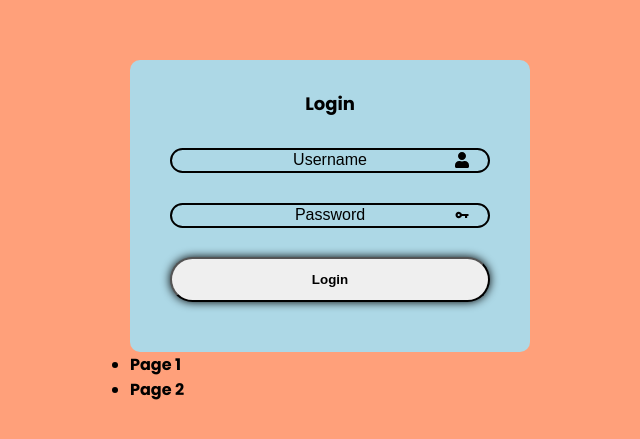
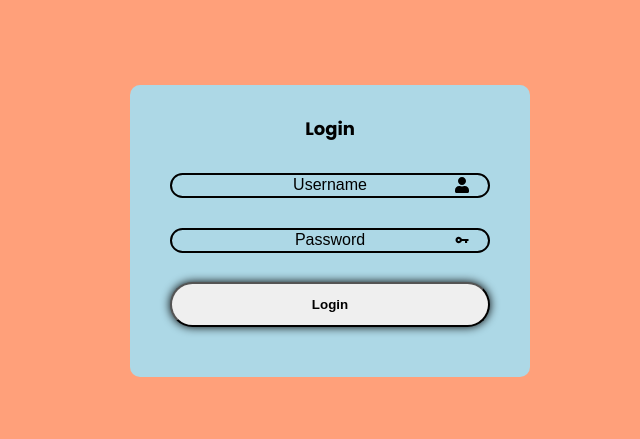
Before and after one commit to KirtanKakadiya/CPSC471Project, a React (Create React App) app in the folder client/: page / in a window 1280 px wide. Shown: the part 169-608 px from the top of the page, without its empty margins (310-950 px from the left). Built offline with nearby package versions, Linux system fonts and the light colour scheme; the HTML template or start-up script is replaced by a standard one.

Commit message:
Adding NavBar and Routes

```diff
--- a/client/src/App.js
+++ b/client/src/App.js
@@ -9,11 +9,12 @@ function App() {
 
     <BrowserRouter>
       <Routes>
-        <Route path = "/" element = {<LoginPage />} />
+        <Route index element = {<LoginPage />} />
       </Routes>
       <Routes>
         <Route path = "/" element = {<Layout />}>
           <Route path = "/home" element = {<HomePage />} />
+          <Route path = "/history"/>
         </Route>
       </Routes>
     </BrowserRouter>
--- /dev/null
+++ b/client/src/components/NavBar.css
@@ -0,0 +1,54 @@
+.nav-container{
+    position: fixed;
+    display: flex;
+    width: 25%;
+    min-height: 100vh;
+    background-color:lightsalmon;
+
+}
+
+.nav-container ul{
+    margin-left: 1vh;
+    list-style-type: none;
+}
+
+
+.nav-container li{
+    width: 100%;
+    padding: 1vh;
+    border: 1px solid black;
+    border-radius: 4px;
+}
+
+.nav-container a{
+    margin: 1vh;
+    position:relative;
+    width: 100%;
+    z-index: 1;
+    text-decoration: none;
+}
+
+.nav-container a::after{
+    display: block;
+    position: absolute;
+    top: 0;
+    left: 0;
+    bottom: 0;
+    right: 0;
+    margin: auto;
+    width: 100%;
+    height: 1px;
+    content: '.';
+    color: transparent;
+    background: lightblue;
+    visibility: none;
+    opacity: 0;
+    z-index: -1;
+}
+
+.nav-container a:hover::after{
+    opacity: 1;
+    visibility: visible;
+    height: 100%;
+    width: 100%;
+}
--- a/client/src/components/NavBar.jsx
+++ b/client/src/components/NavBar.jsx
@@ -1,13 +1,21 @@
 import React from 'react'
-import LoginPage from '../pages/Login';
+import { IoHomeSharp } from "react-icons/io5";
+import { LuHistory } from "react-icons/lu";
+import './NavBar.css'
 
 
 export default function NavBar(){
     return(
-        <nav>
+        <nav className='nav-container'>
             <ul>
-                <li><a>Page 1</a></li>
-                <li><a>Page 2</a></li>
+                <li>
+                    <IoHomeSharp />
+                    <a href='/home'>Home</a>
+                </li>
+                <li>
+                    <LuHistory />
+                    <a href='/history'>History</a>
+                </li>
             </ul>
         </nav>
     );
--- a/client/src/pages/Login.css
+++ b/client/src/pages/Login.css
@@ -4,15 +4,13 @@
     box-sizing: border-box;
 
 }
-
-body {
+.login-page{
     display: flex;
     justify-content: center;
     align-items: center;
     min-height: 100vh;
     background-color:lightsalmon;
 }
-
 .wrapper{
     width: 50vh;
     color: black;
--- a/client/src/pages/Login.jsx
+++ b/client/src/pages/Login.jsx
@@ -31,7 +31,8 @@ export default function LoginPage(){
     }
 
     return(
-        <div className='wrapper'>
+        <div className='login-page'>
+            <div className='wrapper'>
             <form onSubmit={handleSubmit}>
                 <h1>Login</h1>
                 <div className="input-box">
@@ -46,8 +47,9 @@ export default function LoginPage(){
                 <button className='submit-login'>Login</button>
                 <h2 className='on-fail'>{successText}</h2>
             </form>
+            </div>
+        </div>
 
-        </div>
     );
 
 }
```
